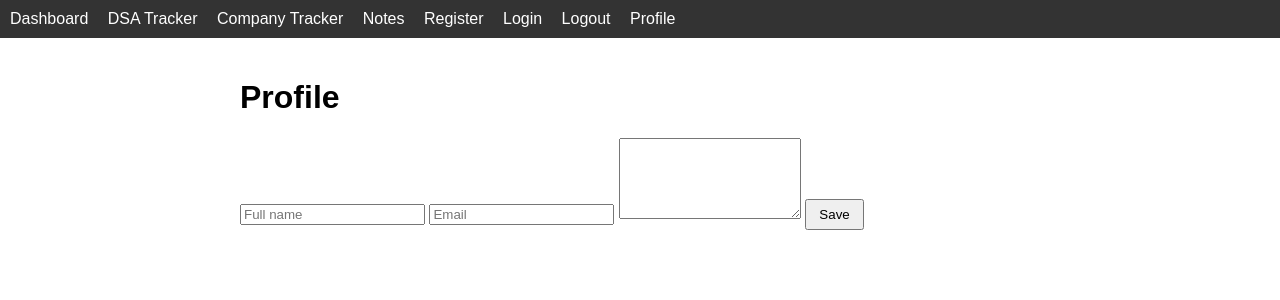
After one commit to smayamaben-01/personal-learning-hub, a Flask app: template app/templates/profile.html in a window 1280 px wide. The commit adds this page. Shown: the top 300 px of the page. Run offline with Flask 3, Linux system fonts and the light colour scheme; the template is opened without the code that fills it, so the values that code supplies are empty.

Commit message:
feat: add user profile view/edit with email validation

```diff
--- a/app/__init__.py
+++ b/app/__init__.py
@@ -12,6 +12,7 @@ def create_app():
     from app.api.notes import api_note_bp
     from app.api.dashboard import api_dashboard_bp
     from app.api.search import api_search_bp
+    from app.api.profile import api_profile_bp
 
     @app.errorhandler(Exception)
     def handle_unexpected_error(e):
@@ -25,5 +26,6 @@ def create_app():
     app.register_blueprint(api_note_bp)
     app.register_blueprint(api_dashboard_bp)
     app.register_blueprint(api_search_bp)
+    app.register_blueprint(api_profile_bp)
 
     return app
--- a/app/templates/base.html
+++ b/app/templates/base.html
@@ -14,6 +14,7 @@
             <a href="{{ url_for('auth.register') }}">Register</a>
             <a href="{{ url_for('auth.login') }}">Login</a>
             <a href="{{ url_for('auth.logout') }}">Logout</a>
+            <a href="{{ url_for('pages.profile') }}">Profile</a>
         </nav>
 
         <main>
--- /dev/null
+++ b/app/templates/profile.html
@@ -0,0 +1,55 @@
+{% extends "base.html" %}
+{% block content %}
+<h1>Profile</h1>
+
+{% with messages = get_flashed_messages() %}
+    {% if messages %}
+        <ul>
+            {% for message in messages %}
+                <li>{{ message }}</li>
+            {% endfor %}
+        </ul>
+    {% endif %}
+{% endwith %}
+
+<form id="profile-form">
+    <input type="text" id="profile-name-input" name="full_name" placeholder="Full name">
+    <input type="text" id="profile-email-input" name="email" placeholder="Email">
+    <textarea id="profile-bio-input" name="bio" rows="5"></textarea>
+    <button type="submit">Save</button>
+</form>
+
+<script>
+    async function loadProfile() {
+        const res = await fetch('/api/v1/profile');
+        const result = await res.json();
+        const profile = result.data;
+
+        document.getElementById('profile-name-input').value = profile.full_name || '';
+        document.getElementById('profile-email-input').value = profile.email || '';
+        document.getElementById('profile-bio-input').value = profile.bio || '';
+    }
+
+    document.getElementById('profile-form').addEventListener('submit', async function(e) {
+        e.preventDefault();
+        const fullName = document.getElementById('profile-name-input').value;
+        const email = document.getElementById('profile-email-input').value;
+        const bio = document.getElementById('profile-bio-input').value;
+
+        const res = await fetch('/api/v1/profile', {
+            method: 'PUT',
+            headers: {'Content-Type': 'application/json'},
+            body: JSON.stringify({full_name: fullName, email: email, bio: bio})
+        });
+        const result = await res.json();
+
+        if (result.success) {
+            loadProfile();
+        } else {
+            alert(result.error);
+        }
+    });
+
+    loadProfile();
+</script>
+{% endblock %}
--- a/app/utils/validation.py
+++ b/app/utils/validation.py
@@ -1,3 +1,5 @@
+import re
+
 def require_non_empty(value, field_name):
      if not value or not value.strip():
             raise ValueError(f"{field_name} cannot be empty.")
@@ -13,3 +15,7 @@ def require_max_length(value, max_length, field_name):
 def require_min_length(value, min_length, field_name):
       if len(value) < min_length:
             raise ValueError(f"{field_name} must have {min_length} characters or more.")
+
+def require_valid_email(value, field_name):
+    if value and not re.match(r'^[^@\s]+@[^@\s]+\.[^@\s]+$', value):
+        raise ValueError(f"{field_name} must be a valid email address.")
```
Also changed, not shown: app/api/profile.py (added, +30 -0 lines), app/pages/routes.py (+12 -0 lines), app/repositories/profile_repository.py (added, +21 -0 lines), app/services/profile_service.py (added, +11 -0 lines), migrations/002_add_profile_fields.sql (added).
